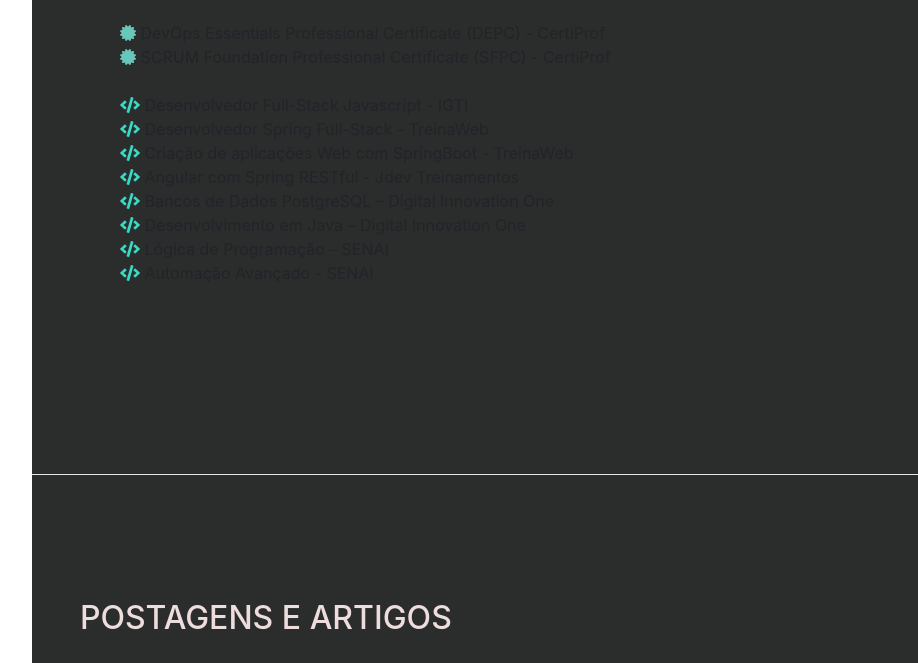
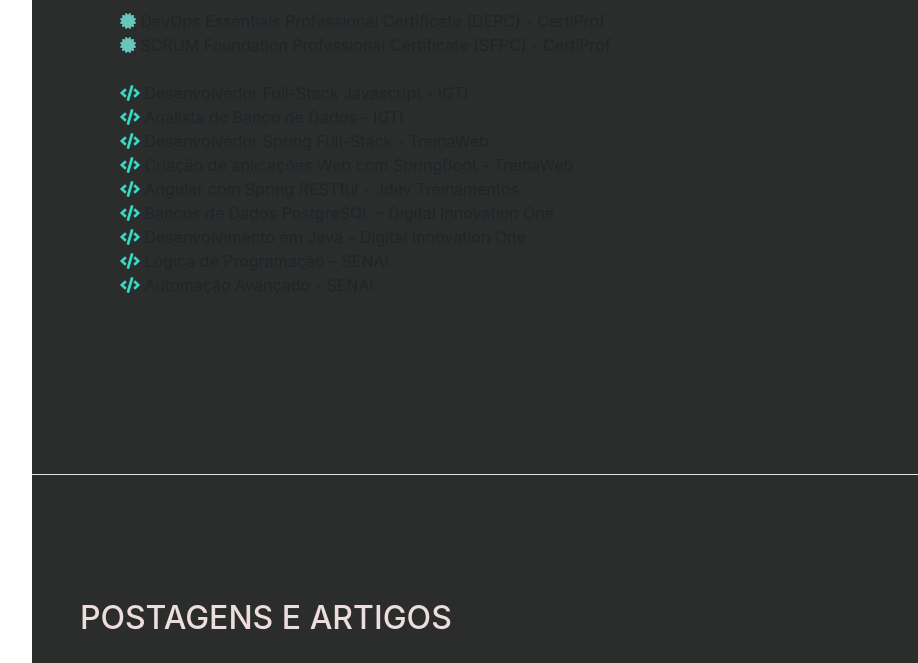
Before and after one commit to MonthAlcantara/monthalcantara.github.io, a website with bundled scripts: page index.html in a window 1280 px wide. Shown: the part 4331-4994 px from the top of the page, without its empty margins (240-1158 px from the left). Built offline with nearby package versions, Linux system fonts and the light colour scheme; a web font is replaced by a local one.

Commit message:
Atualizacao formacao

```diff
--- a/index.html
+++ b/index.html
@@ -259,7 +259,7 @@
 
     <section class="resume-section p-3 p-lg-5 d-flex align-items-center" id="awards">
       <div class="w-100">
-        <h2 data-aos="fade-right" data-aos-duration="1500" class="mb-5">CURSOS &amp; CERTIFICAÇÕES</h2>
+        <h2 data-aos="fade-right" data-aos-duration="2500" class="mb-5">CURSOS &amp; CERTIFICAÇÕES</h2>
         <ul class="fa-ul mb-0" >
 
           <li data-aos="fade-right">
@@ -283,6 +283,9 @@
           <li data-aos="fade-right">
             <i class="fa fa-code" aria-hidden="true" ></i>
             Desenvolvedor Full-Stack Javascript - IGTI </li>
+          <li data-aos="fade-left">
+            <i class="fa fa-code" aria-hidden="true" ></i>
+            Analista de Banco de Dados - IGTI </li>
           <li data-aos="fade-right">
             <i class="fa fa-code" aria-hidden="true" ></i>
             Desenvolvedor Spring Full-Stack - TreinaWeb </li>
```
